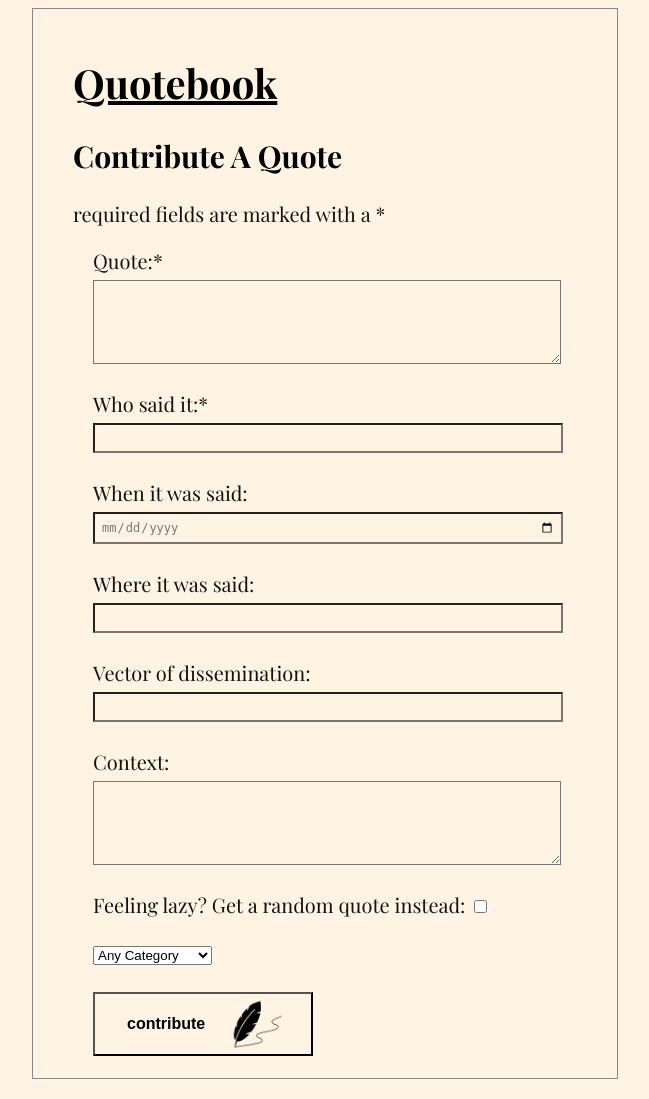
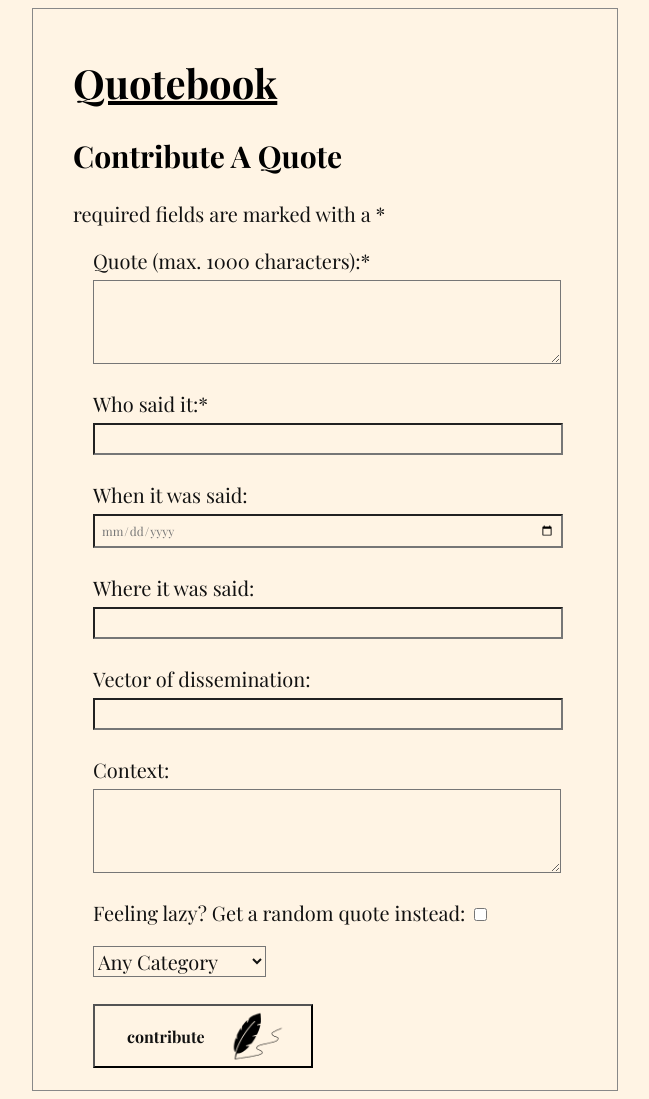
Before and after one commit to amminer/cloud-final-quotebook, a Flask app: page /contribute in a window 1280 px wide. Shown: the whole page, without its empty margins (315-964 px from the left). Run offline with Flask 3, Linux system fonts and the light colour scheme.

Commit message:
1000 char limit on quote text

```diff
--- a/final/contribute.py
+++ b/final/contribute.py
@@ -25,6 +25,11 @@
             quote = get_random_quote(category if category != 'random' else None)
         else:
             quote_text = request.form['quote']
+            if len(quote_text) > 1000:
+                return render_template('contribute.html',
+                    error='Quote must be 1000 characters or less; '\
+                        + 'you must have edited your local copy of the HTML. Naughty!'
+                )
             who = request.form['who']
             if not quote_text or not who:
                 return render_template('contribute.html',
--- a/final/static/style.css
+++ b/final/static/style.css
@@ -7,7 +7,7 @@
     src: url(Playfair.ttf);
 }
 
-body {
+body, select, input {
     font-family: Playfair;
     font-size: 20px;
     color: #111;
--- a/final/templates/contribute.html
+++ b/final/templates/contribute.html
@@ -6,8 +6,8 @@
         <p class="error"><strong>Error:</strong> {{ error }}</p>
     {% endif %}
     <form action="{{ url_for('contribute') }}" method=post>
-        <p class="heading"> Quote:* <br/>
-        <textarea rows=5 cols=50 name=quote></textarea></p>
+        <p class="heading"> Quote (max. 1000 characters):* <br/>
+        <textarea rows=5 cols=50 name=quote maxlength="1000"></textarea></p>
         <p class="heading"> Who said it:* <br/> <input type=text name=who></p>
         <p class="heading"> When it was said: <br/> <input type=date name=when></p>
         <p class="heading"> Where it was said: <br/> <input type=text name=where></p>
```
